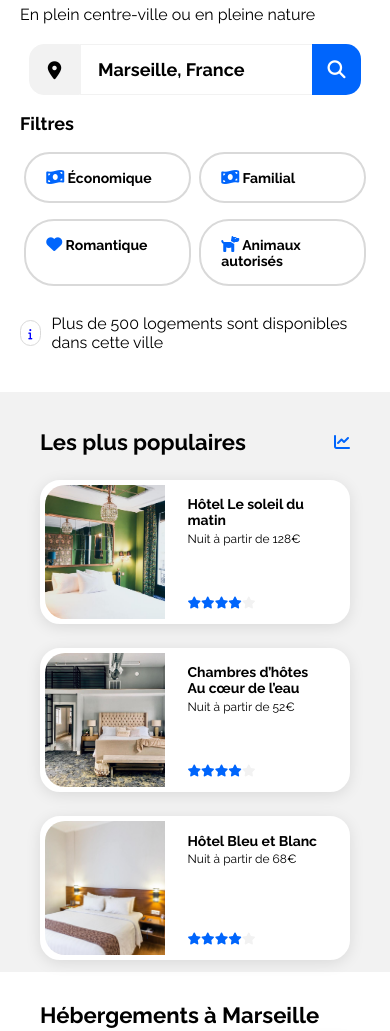
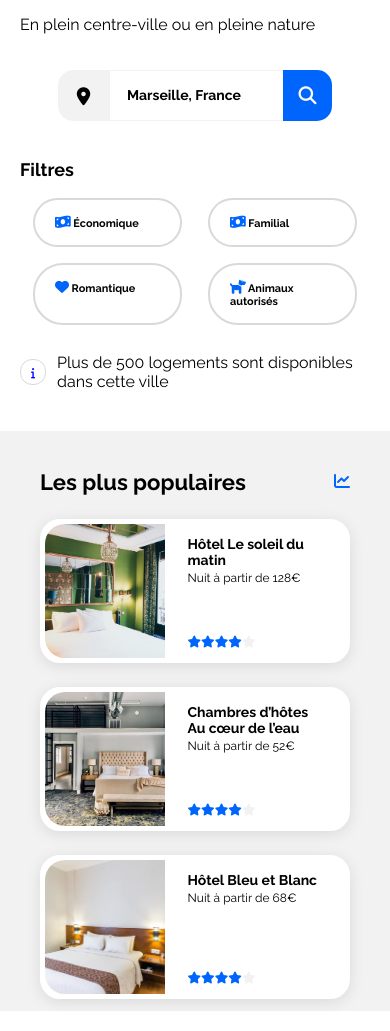
Before and after one commit to UserWindowsXP/OpenclassroomsProject, a plain HTML site: page index.html in a window 390 px wide. Shown: the part 295-1326 px from the top of the page. Drawn offline with Linux system fonts and the light colour scheme.

Commit message:
320px OK + body center + search bar ok

```diff
--- a/CSS/styles.css
+++ b/CSS/styles.css
@@ -5,14 +5,12 @@
     font-size: 16px;
     font-family: 'Raleway', sans-serif;
     font-weight: 400;
-    max-width: 1400px;
-    margin: auto;
 }
 
 body{
-    margin: auto 30px;
+    margin: 0 auto;
+    max-width: 1400px;
 }
-
 
 h2{
     font-weight: 700;
@@ -41,23 +39,16 @@ li{
     list-style: none;
 }
 
-/* #all{
-    border: solid 2px #0065FC;
-    margin: 0 auto;
-    display: flex;
-    flex-direction: column;
-    width: 80%;
-
-} */
 
 /* NAV */
+
 .sticky {
 	position: sticky;
 	top: 0;
 }
 
 nav{
-    margin: 0 0 60px 0;
+    margin: 0 30px 60px 30px;
     display: flex;
     flex-direction: row;
     justify-content: space-between;
@@ -85,29 +76,29 @@ nav a{
     border-top: solid 2px #0065FC;
 }
 
-
 #logo-Booki{
     margin-top: 44px;
     display: flex;
     width: 61.09px;
     margin: 0;
     padding: 48px 0;
-
 }
 
 #logo-Booki img{
     max-width: 100%;
 }
 
+
 /* FORM */
 
 #selector-form{
-    margin: 30px auto;
+    margin: 30px 30px;
 }
 
 #selector-form p{
     margin-top: 8px;
 }
+
 
 /* FORM - SEARCH BAR */
 
@@ -128,7 +119,7 @@ nav a{
     background-color: #F2F2F2;
     display: flex;
     justify-content: center;
-    align-content: center;
+    align-items: center;
 }
 
 #f-search-bar i{
@@ -137,7 +128,6 @@ nav a{
 
 #f-type-city{
     height: 49px;
-    max-width: 197px; /* A CHANGER / MODIF */
     border: 1px solid #F2F2F2;
     border-right: solid 0px transparent;
     padding: 0 17px;
@@ -158,7 +148,7 @@ input[type="text"]{
 
 #submit{
     height: 51px;
-    width: 130px;
+    /* width: 130px; */
     background-color: #0065FC;
     border: none;
     color: white;
@@ -204,8 +194,6 @@ input[type="text"]{
     margin:  0;
 }
 
-
-
 #f-filters i{
     color: #0065FC;
     font-size: 1rem;
@@ -231,6 +219,7 @@ input[type="checkbox"]:checked + .filter{
 }
 
 /* FORM - INFO */
+
 #form-info{
     margin: 25px;
     display: flex;
@@ -242,15 +231,16 @@ input[type="checkbox"]:checked + .filter{
    border: 1px solid #D9D9D9;
    margin: auto 0;
    border-radius: 12px;
-   width: 24px;
-   height: 24px;
-   display: flex;
-   justify-content: center;
-   align-items: center;
 }
+
 #form-info i{
     font-size: 11px;
     color: blue;
+    width: 24px;
+    height: 24px;
+    display: flex;
+    justify-content: center;
+    align-items: center;
 }
 #form-info span{
     margin-left: 11px;
@@ -260,9 +250,9 @@ input[type="checkbox"]:checked + .filter{
 /* MAIN */
 
 main{
-    margin: 0;
-    width: 100%;
+    margin: 0 30px;
 }
+
 main h2{
     margin: 40px 40px 20px 40px;
 }
@@ -279,15 +269,12 @@ main h2{
     margin: 0 0 50px 0;
 }
 
-
 #accommodation-popular, #accommodation-list{
     height: 626px;
     border-radius: 20px;
     margin: 0;
     background-color: #F2F2F2;
 }
-
-
 
 .stars{
     margin: auto 0;
@@ -298,6 +285,7 @@ main h2{
     color: #0065FC;
     font-size: 12px;
 }
+
 .star5{
     color: #F2F2F2;
 }
@@ -317,6 +305,8 @@ main h2{
 #accommodation h3,#accommodation h4{
     margin: 3.5px auto;
 }
+
+
 /* MAIN - accommodation list */
 
 #accommodation-list{
@@ -326,7 +316,7 @@ main h2{
 }
 
 #accommodation-list .card-container{
-    height: 68%;
+    height: 455px;
     margin: auto 40px;
     display: flex;
     justify-content: space-between;
@@ -355,8 +345,8 @@ main h2{
     justify-content: center;
     align-items: center;
     border-radius: 20px 20px 0px 0px;
+}
 
-}
 #accommodation-list img{
     width: 100%;
     height: 100%;
@@ -376,6 +366,8 @@ main h2{
     font-weight: 700;
     font-size: 18px;
 }
+
+
  /* MAIN - accommodation popular */
 
 #accommodation-popular{
@@ -415,7 +407,6 @@ main h2{
     justify-content: space-between;
     align-items: center;
     border: white 5px solid;
-
 }
 
 #accommodation-popular .card-img{
@@ -444,15 +435,14 @@ main h2{
     width: 45%;
     margin: auto ;
 }
+
 #accommodation-popular .card-text{
     margin: 0;
+}
 
-
-}
 #accommodation-popular .stars{
     margin: 0;
 }
-
 
 
 /* activities */
@@ -502,6 +492,7 @@ main h2{
    margin: 0 ;
    padding: 0;
 }
+
 #activities .card-text{
     width: 80%;
     margin: 0 auto;
@@ -516,17 +507,16 @@ main h2{
     padding: 0;
 }
 
+
 /* FOOTER */
 
 footer{
-    width: 100%;
-    margin: 30px 0 0 0;
+    margin: 30px 30px 0 30px;
     height: 225px;
     display: flex;
     flex-direction: row;
     justify-content: center;
     align-items: center;
-
     background-color: #F2F2F2 ;
 }
 
@@ -554,6 +544,17 @@ footer li, footer ul, footer li a{
     margin: 0 0 12px 0;
     padding: 0;
 }
+@media screen and (max-width: 1199px){
+
+    #accommodation h3{
+        font-size: 12px;
+    }
+
+    #accommodation h4{
+        font-size: 12px;
+    }
+}
+
 
 @media screen and (max-width: 992px) {
 
@@ -563,6 +564,14 @@ footer li, footer ul, footer li a{
 
     #accommodation {
         flex-direction: column;
+    }
+
+    #accommodation h3{
+        font-size: 16px;
+    }
+
+    #accommodation h4{
+        font-size: 15px;
     }
 
     #accommodation-list {
@@ -601,6 +610,7 @@ footer li, footer ul, footer li a{
         font-size: 12px;
     }
 
+
     /* ACTIVITIES */
 
     #activities .card {
@@ -616,15 +626,14 @@ footer li, footer ul, footer li a{
     }
 }
 
+
 @media screen and (max-width:768px) {
-    body {
-        margin: 0;
-    }
 
     /* NAV */
 
     nav {
         flex-direction: column;
+        margin: 0 0 60px 0;
     }
 
     nav #accommodation-page {
@@ -656,17 +665,23 @@ footer li, footer ul, footer li a{
         justify-content: center;
     }
 
+
     /* FORM */
+    form{
+        display: flex;
+        flex-direction: column;
+    }
 
     #selector-form {
         margin: 0 20px 40px 20px;
     }
 
     #f-search-bar{
-        width: 40%;
         display: flex;
         justify-content: start;
     }
+
+
 
     #submit {
         width: 49px;
@@ -690,21 +705,29 @@ footer li, footer ul, footer li a{
     }
 
     #f-filters .filter{
-        width: 35%;
+        width: 30%;
         font-size: 14px;
     }
 
+    #f-filters i{
+        font-size: 14px;
+    }
+
+
     /* MAIN - accomodation */
-
+    main{
+        margin: auto 0;
+    }
     #accommodation{
         flex-direction: column-reverse;
     }
+
     #accommodation-popular{
         height: 580px;
+
         border-radius: 0;
         margin-bottom: 20px;
     }
-
 
     #accommodation-popular .card-container{
         flex-direction: column;
@@ -737,10 +760,10 @@ footer li, footer ul, footer li a{
         margin: 30px 30px 0 30px;
     }
 
+
     /* MAIN - ACTIVITIES */
 
     #activities{
-        /* justify-content: start; */
         height: 1300px;
     }
 
@@ -755,22 +778,41 @@ footer li, footer ul, footer li a{
         justify-content: space-around;
         align-content: center;
         height: 100%;
-        width: calc(100% - 80px); /* Réduction de la largeur de la marge pour prendre 100% de l'espace disponible */
-
+        width: calc(100% - 80px);
     }
 
     #activities .card{
         width: 100%;
     }
 
+
     /* FOOTER */
 
     footer{
         height: 501px;
+        margin: auto 0;
     }
+
     footer .text-element{
         flex-direction: column;
         height: 78%;
     }
 
+    @media screen and (max-width: 520px) {
+
+
+        #f-filters .filter{
+            width: 30%;
+            font-size: 10.9px;
+        }
+
+        #f-type-city::placeholder{
+            font-size: 14px;
+        }
+
+        input[type="text"]{
+            font-size: 12px;
+        }
+    }
+
 }
```
Also changed, not shown: index.html (+0 -2 lines).
